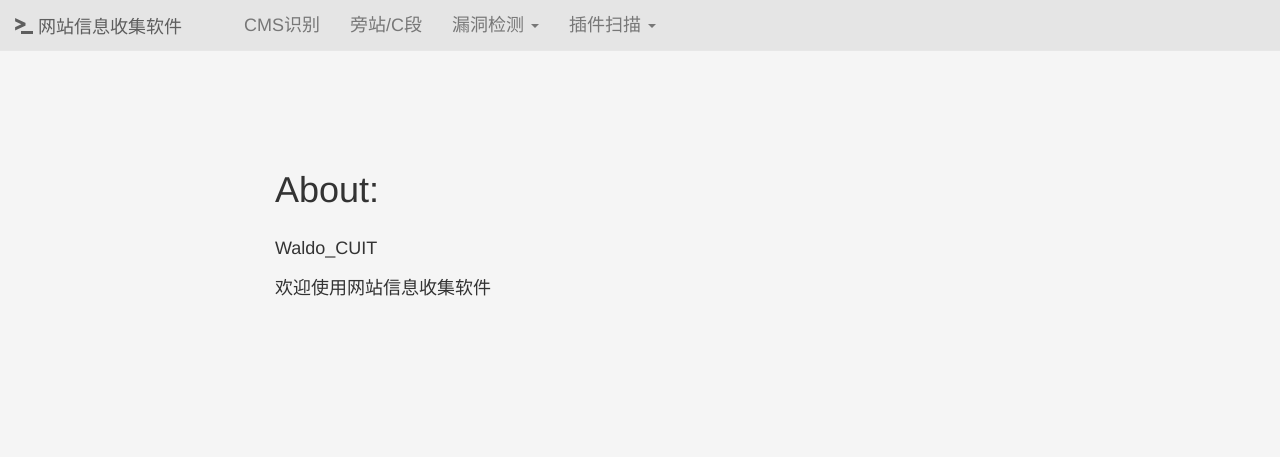
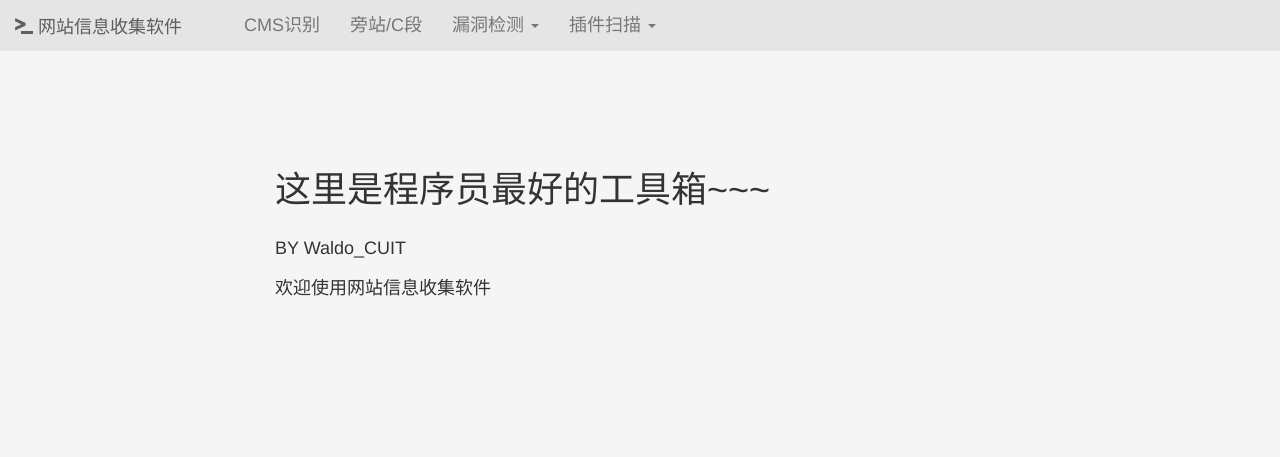
Before and after one commit to WaIdo/infocollecttool, a Flask app: page / in a window 1280 px wide. Shown: the top 457 px of the page. Run offline with Flask 2, Linux system fonts and the light colour scheme; parts of the project's set-up code (start-up, migrations or seed data) failed here and were passed over; some libraries are stand-ins or nearby versions.

Commit message:
Update index.html

```diff
--- a/scanner/templates/index.html
+++ b/scanner/templates/index.html
@@ -2,8 +2,8 @@
 {% block content %}
 <div class="main">
 	<div class="row">
-		<h1>About:</h1>
-        <h4><br>Waldo_CUIT<br><br>欢迎使用网站信息收集软件</h4>
+		<h1>这里是程序员最好的工具箱~~~</h1>
+        <h4><br>BY Waldo_CUIT<br><br>欢迎使用网站信息收集软件</h4>
 	</div>
 </div>
 {% endblock %}
```
